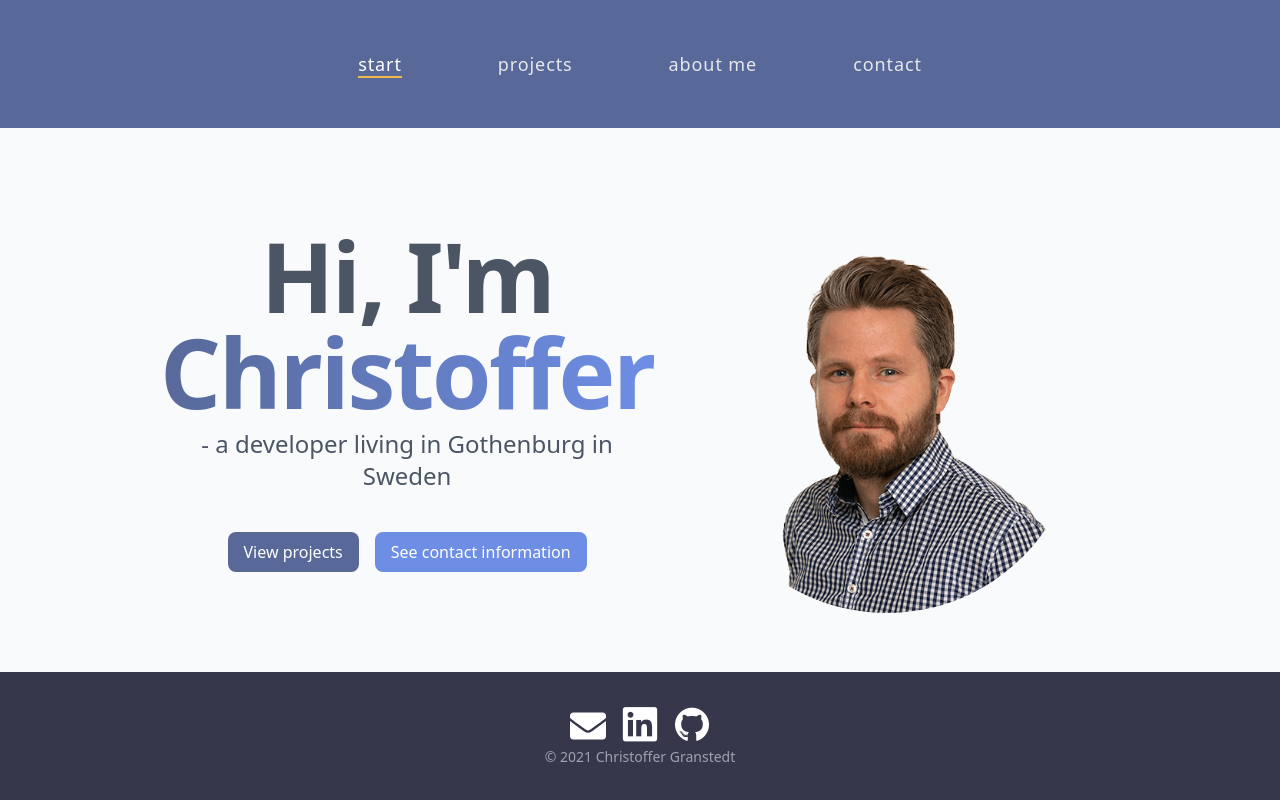
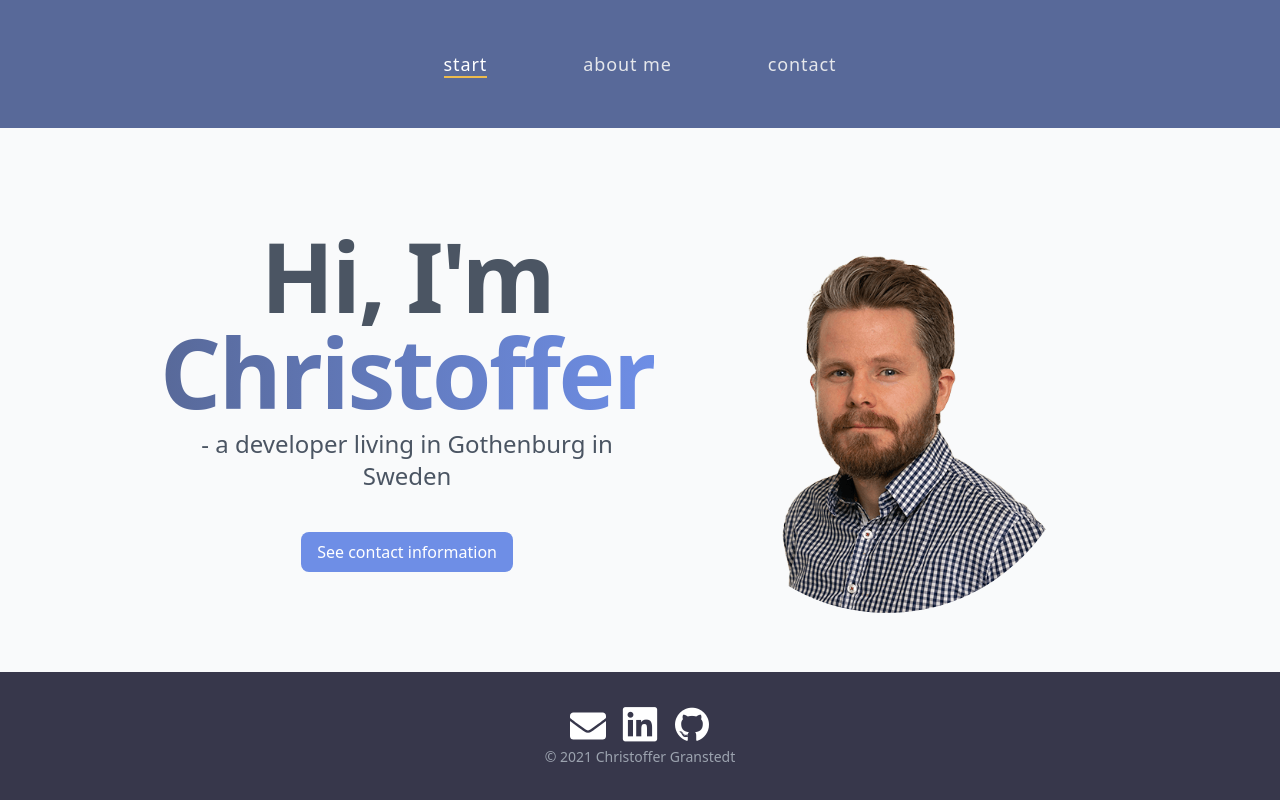
Before and after one commit to christoffergranstedt/portfolio, a Next.js app: page / in a window 1280 px wide. Built offline with nearby package versions, Linux system fonts and the light colour scheme.

Commit message:
removing projects for now

```diff
--- a/components/Header.tsx
+++ b/components/Header.tsx
@@ -7,7 +7,7 @@ interface HeaderProps {
 
 const links: LinkDescription[] = [
 	{  name: 'start', link: '/', id: 'id-link-1' },
-	{  name: 'projects', link: '/projects', id: 'id-link-2' },
+	// {  name: 'projects', link: '/projects', id: 'id-link-2' },
 	{  name: 'about me', link: '/about', id: 'id-link-3' },
 	{  name: 'contact', link: '/contact', id: 'id-link-4' }
 ]
--- a/pages/index.tsx
+++ b/pages/index.tsx
@@ -20,7 +20,7 @@ export default function HomePage() {
           <h1 className="tracking-tight font-black text-gray-600 text-5xl phone:text-6xl sm:text-7xl md:text-8xl xl:text-8xl 2xl:text-9xl">Hi, I&apos;m <br/><animated.span className="text-transparent bg-gradient-to-r bg-clip-text from-primary to-third" style={slowRender}>Christoffer</animated.span></h1>
           <h2 className="text-md text-gray-600 phone:text-xl lg:text-2xl my-2 mb-4 md:mb-8">- a developer living in Gothenburg in Sweden</h2>
 
-          <Link href="/projects" passHref><a className="py-2 px-4 rounded-lg bg-primary hover:bg-primaryHover text-white cursor-pointer text-xs md:text-base mx-2 inline-block">View projects</a></Link>
+          {/* <Link href="/projects" passHref><a className="py-2 px-4 rounded-lg bg-primary hover:bg-primaryHover text-white cursor-pointer text-xs md:text-base mx-2 inline-block">View projects</a></Link> */}
           <Link href="/contact" passHref><a className="py-2 px-4 rounded-lg bg-third hover:bg-thirdHover text-white cursor-pointer text-xs md:text-base mx-2 inline-block mt-2">See contact information</a></Link>
         </div>
         <div className="w-full sm:flex-1 sm:w-22 my-auto mt-12">
```
